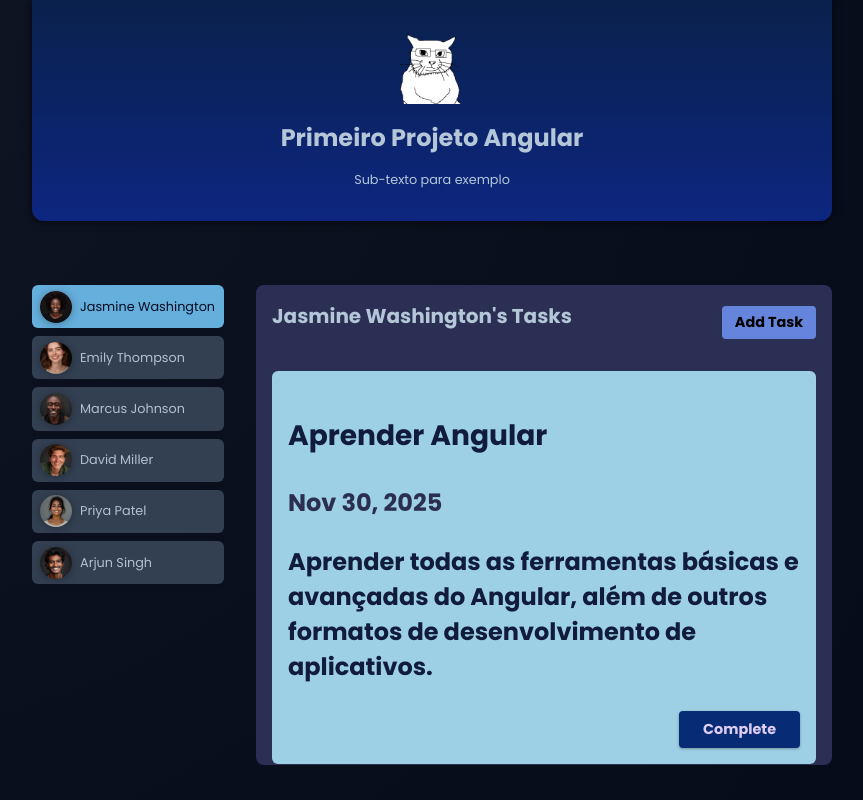
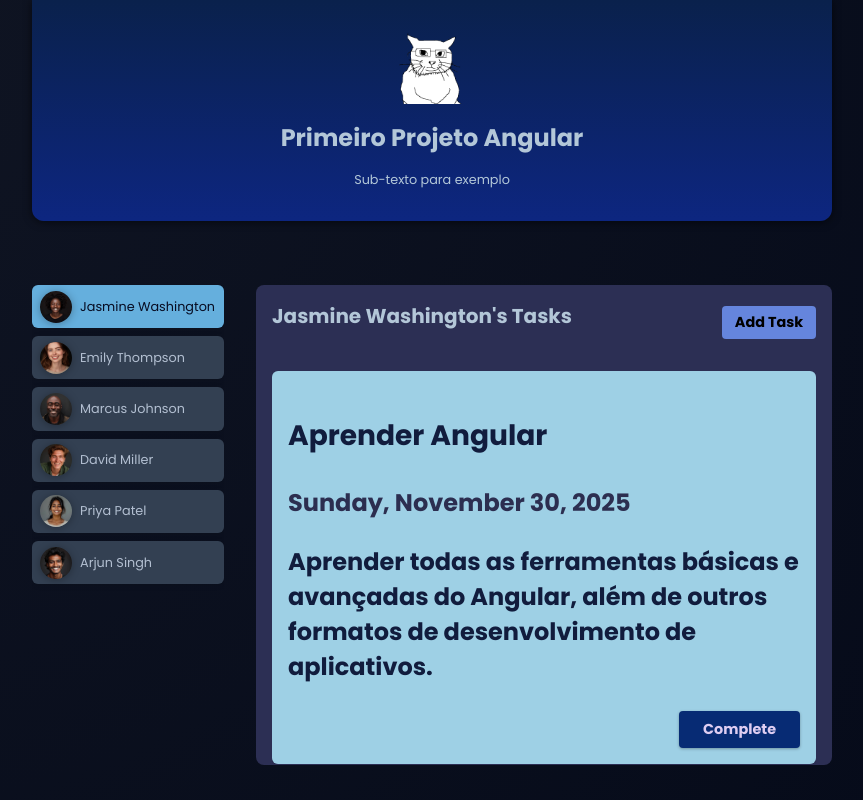
Before and after one commit to jpmaciel22/cursoAngular, an Angular app in the folder 01-starting-project/: page / in a window 1280 px wide. Both pictures are taken after a click on the button "Jasmine Washington". Shown: the whole page, without its empty margins (208-1071 px from the left). Built offline with nearby package versions, Linux system fonts and the light colour scheme.

Commit message:
alterando formato de datas

```diff
--- a/01-starting-project/src/app/tasks/task/task.component.html
+++ b/01-starting-project/src/app/tasks/task/task.component.html
@@ -1,7 +1,7 @@
 <app-card>
   <article>
     <h3>{{ task.title }}</h3>
-    <time>{{ task.dueDate | date}}</time>
+    <time>{{ task.dueDate | date: 'fullDate'}}</time>
     <p> {{ task.summary }}</p>
     <p class="actions">
       <button (click)="onCompleteTask()">Complete</button>
```
